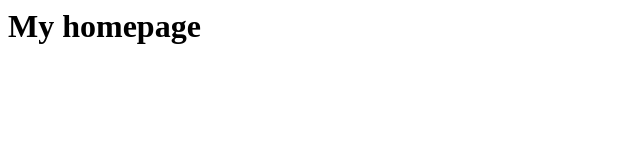
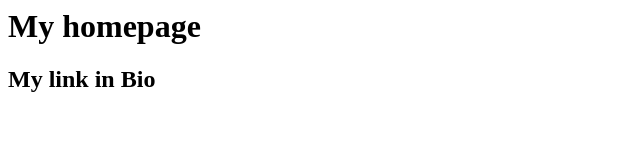
Before and after one commit to Mothershed13/link-in-bio, a plain HTML site: page index.html in a window 1280 px wide. Shown: the whole page, without its empty margins (0-640 px from the left). Drawn offline with Linux system fonts and the light colour scheme.

Commit message:
added some more text

```diff
--- a/index.html
+++ b/index.html
@@ -1 +1,3 @@
 <h1>My homepage</h1>
+
+<h2>My link in Bio</h2>
```
